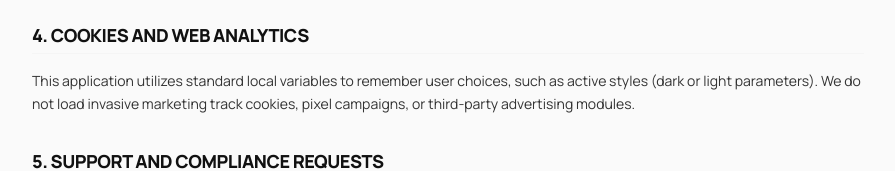
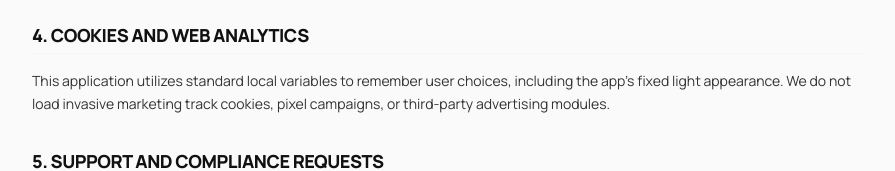
Before and after one commit to 983111/Stremini-gmail-and-drive, a React (Vite) app: page /privacy in a window 1280 px wide. Shown: the part 1286-1457 px from the top of the page, without its empty margins (192-1087 px from the left). Built offline with nearby package versions, Linux system fonts and the light colour scheme; no server answers.

Commit message:
Remove remaining dark-theme styling and update appearance policy

```diff
--- a/src/pages/PrivacyPolicy.tsx
+++ b/src/pages/PrivacyPolicy.tsx
@@ -115,7 +115,7 @@ export function PrivacyPolicy() {
               4. Cookies and Web Analytics
             </h2>
             <p>
-              This application utilizes standard local variables to remember user choices, such as active styles (dark or light parameters). We do not load invasive marketing track cookies, pixel campaigns, or third-party advertising modules.
+              This application utilizes standard local variables to remember user choices, including the app's fixed light appearance. We do not load invasive marketing track cookies, pixel campaigns, or third-party advertising modules.
             </p>
           </div>
 
```
